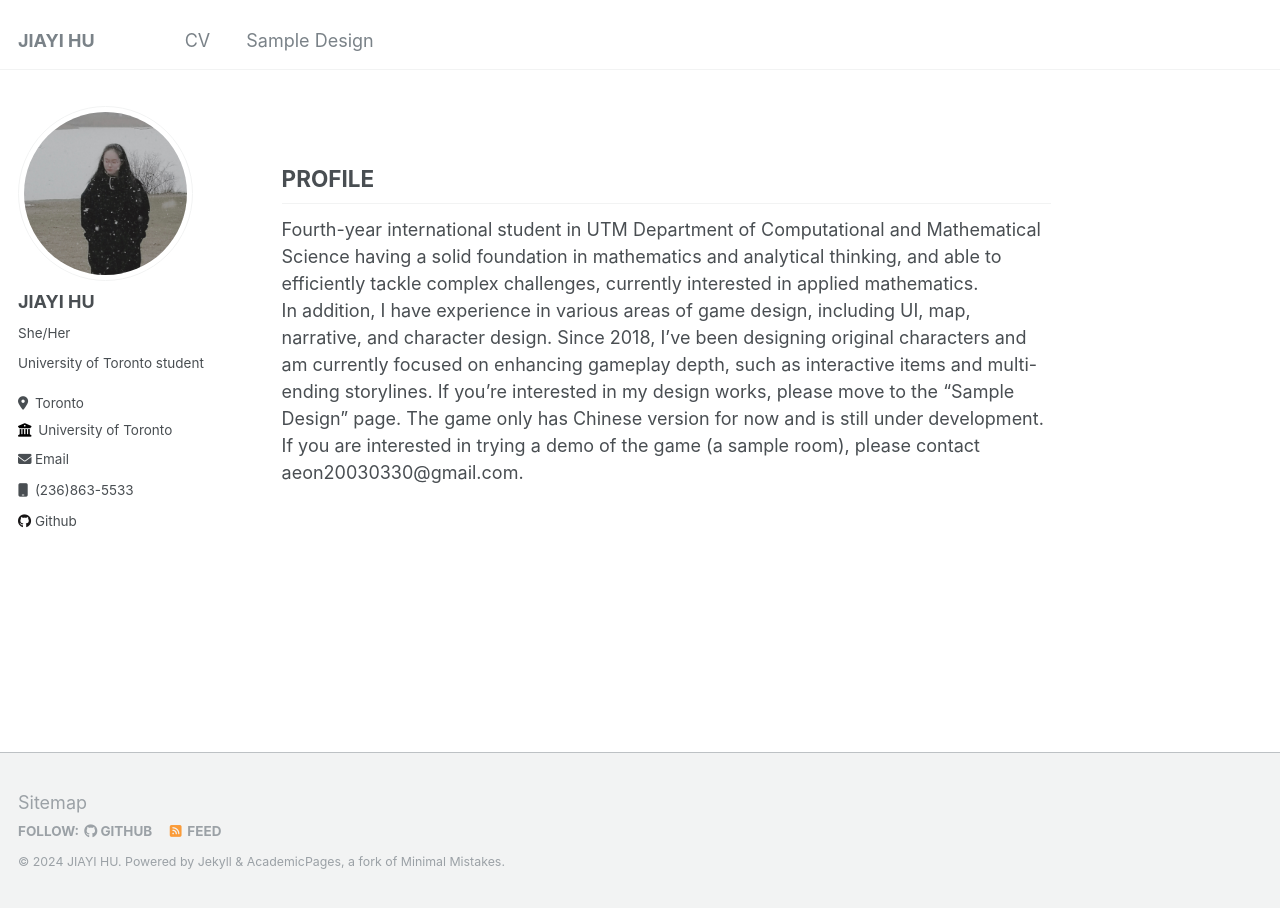
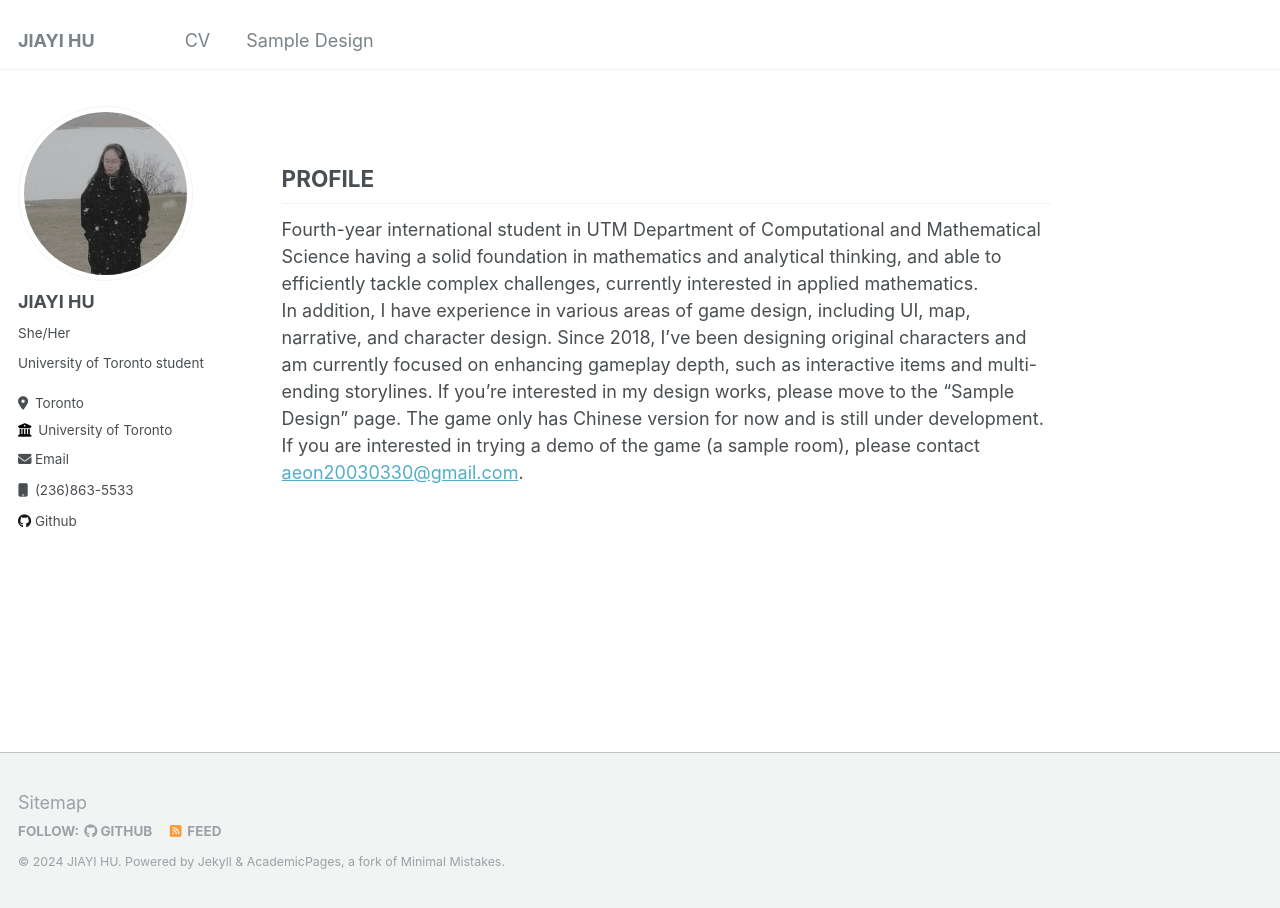
Before and after one commit to Aeon-Hu/Aeon-Hu.github.io, a Jekyll site: the page built from _pages/about.md, in a window 1280 px wide. Built offline with Jekyll 4.4.1, drawn with Linux system fonts in a browser that asks for light colours; part of the change alters nothing that is shown.

```diff
--- a/_pages/about.md
+++ b/_pages/about.md
@@ -12,4 +12,4 @@ redirect_from:
 ## PROFILE
 
 Fourth-year international student in UTM Department of Computational and Mathematical Science having a solid foundation in mathematics and analytical thinking, and able to efficiently tackle complex challenges, currently interested in applied mathematics. <br />
-In addition, I have experience in various areas of game design, including UI, map, narrative, and character design. Since 2018, I've been designing original characters and am currently focused on enhancing gameplay depth, such as interactive items and multi-ending storylines. If you're interested in my design works, please move to the “Sample Design” page. The game only has Chinese version for now and is still under development. If you are interested in trying a demo of the game (a sample room), please contact aeon20030330@gmail.com.
+In addition, I have experience in various areas of game design, including UI, map, narrative, and character design. Since 2018, I've been designing original characters and am currently focused on enhancing gameplay depth, such as interactive items and multi-ending storylines. If you're interested in my design works, please move to the “Sample Design” page. The game only has Chinese version for now and is still under development. If you are interested in trying a demo of the game (a sample room), please contact <aeon20030330@gmail.com>.
```
